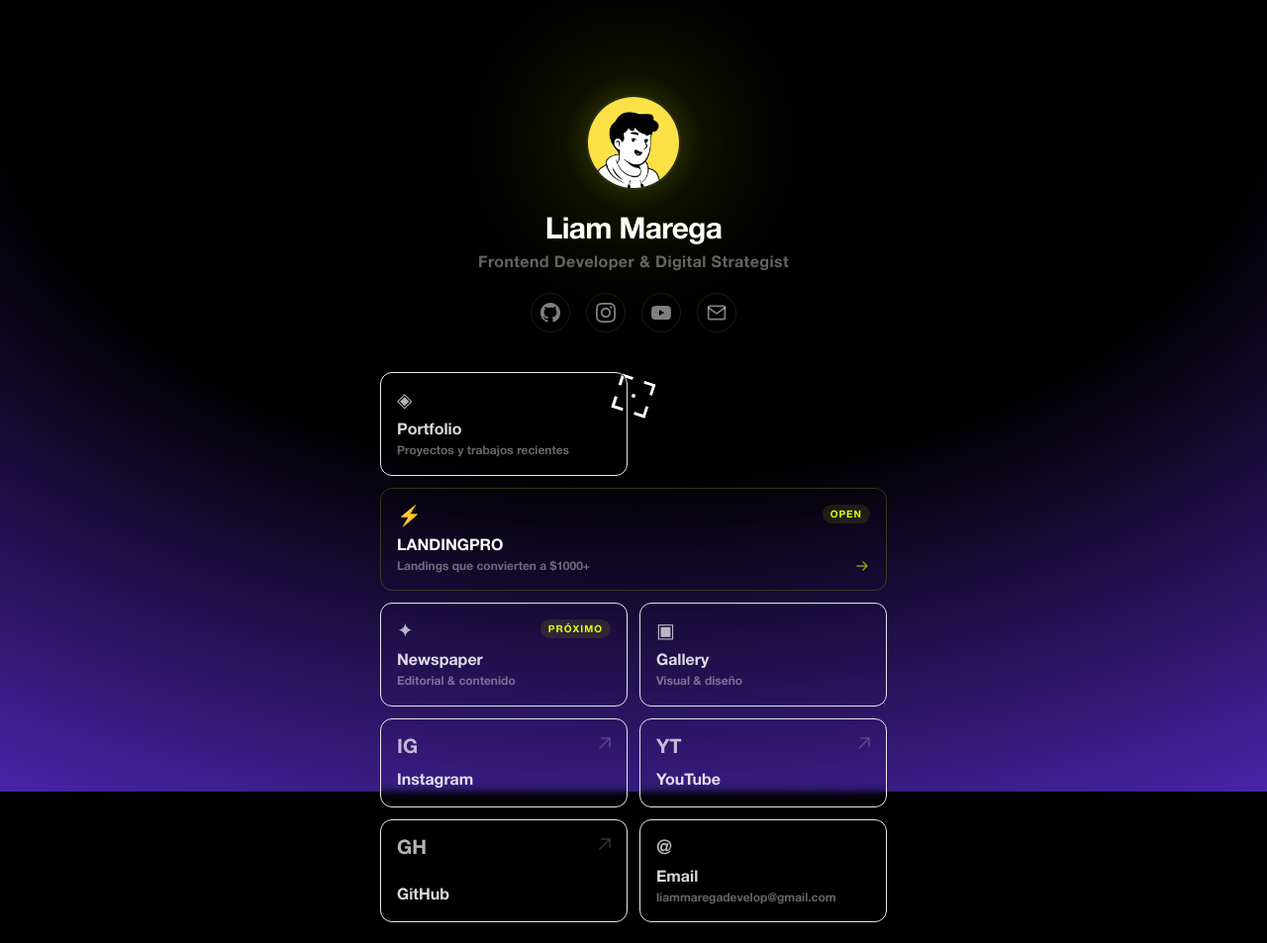
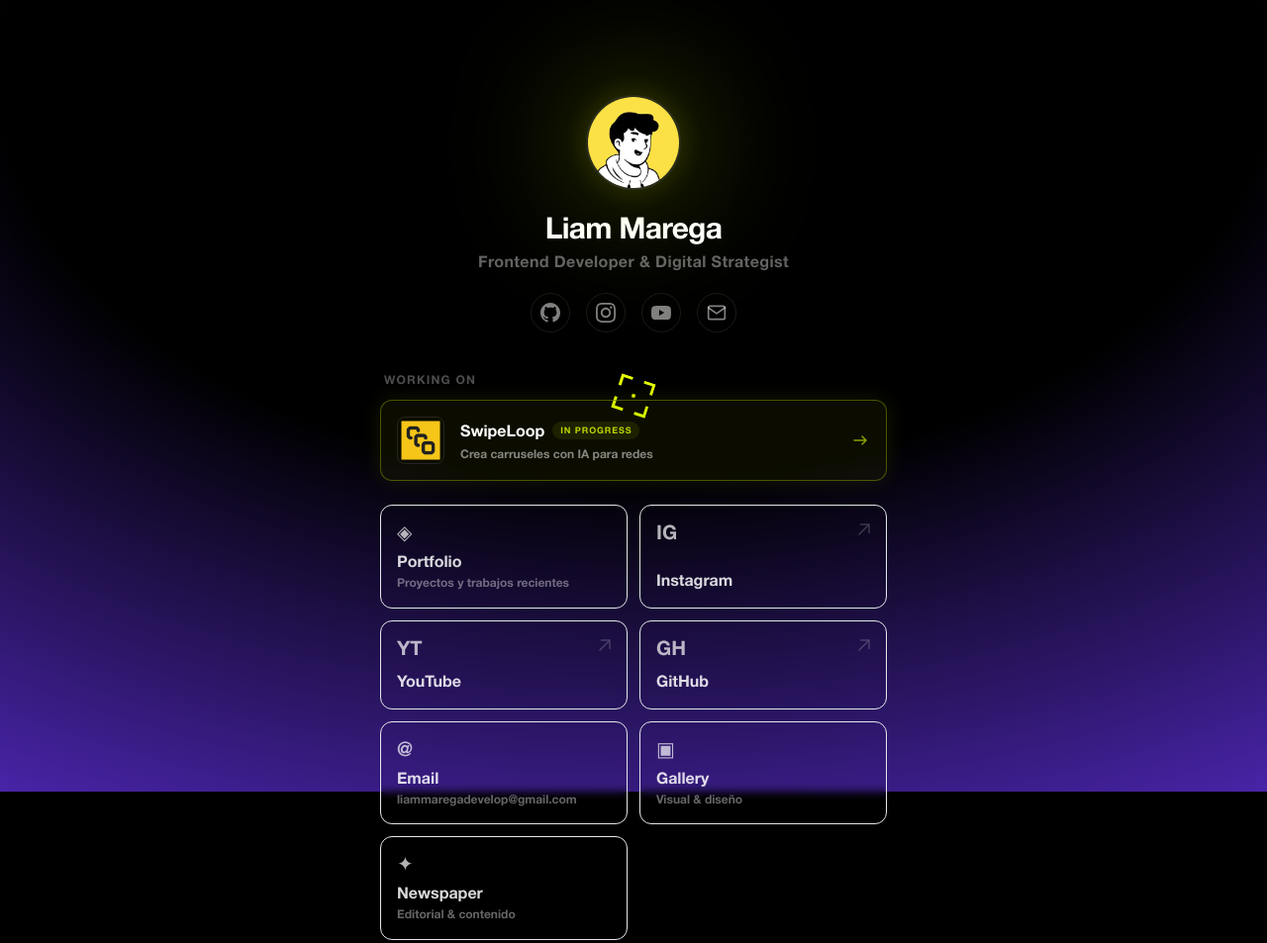
Before and after one commit to LiamMarega/astro-portolio, an Astro site: page / in a window 1280 px wide. Shown: the top 953 px of the page at 99% size. Built offline with nearby package versions, Linux system fonts and the light colour scheme; Astro itself is replaced by a stand-in of ours; animation ran at ten frames a second.

Commit message:
feat: add Working on section with SwipeLoop project and implement cursor color variable and structured data improvements

```diff
--- a/src/components/ui/TargetCursor.css
+++ b/src/components/ui/TargetCursor.css
@@ -7,6 +7,7 @@
   pointer-events: none;
   z-index: 9999;
   mix-blend-mode: difference;
+  --cursor-color: #fff;
 }
 
 .target-cursor-dot {
@@ -15,7 +16,7 @@
   top: 50%;
   width: 4px;
   height: 4px;
-  background: #fff;
+  background: var(--cursor-color);
   border-radius: 50%;
   transform: translate(-50%, -50%);
   will-change: transform;
@@ -27,7 +28,7 @@
   top: 50%;
   width: 12px;
   height: 12px;
-  border: 3px solid #fff;
+  border: 3px solid var(--cursor-color);
   will-change: transform;
 }
 
--- a/src/components/ui/TargetCursor.tsx
+++ b/src/components/ui/TargetCursor.tsx
@@ -8,6 +8,7 @@ export interface TargetCursorProps {
   hideDefaultCursor?: boolean;
   hoverDuration?: number;
   parallaxOn?: boolean;
+  color?: string;
 }
 
 const TargetCursor: React.FC<TargetCursorProps> = ({
@@ -15,7 +16,8 @@ const TargetCursor: React.FC<TargetCursorProps> = ({
   spinDuration = 2,
   hideDefaultCursor = true,
   hoverDuration = 0.2,
-  parallaxOn = true
+  parallaxOn = true,
+  color = '#E2FF00'
 }) => {
   const cursorRef = useRef<HTMLDivElement>(null);
   const cornersRef = useRef<NodeListOf<HTMLDivElement> | null>(null);
@@ -263,7 +265,7 @@ const TargetCursor: React.FC<TargetCursorProps> = ({
   if (isMobile) return null;
 
   return (
-    <div ref={cursorRef} className="target-cursor-wrapper">
+    <div ref={cursorRef} className="target-cursor-wrapper" style={{ '--cursor-color': color } as React.CSSProperties}>
       <div ref={dotRef} className="target-cursor-dot" />
       <div className="target-cursor-corner corner-tl" />
       <div className="target-cursor-corner corner-tr" />
--- a/src/layouts/LandingBuilderLayout.astro
+++ b/src/layouts/LandingBuilderLayout.astro
@@ -83,7 +83,7 @@ const canonicalURL = new URL(
     />
 
     <!-- JSON-LD Structured Data -->
-    <script
+    <script is:inline
       type="application/ld+json"
       set:html={JSON.stringify({
         "@context": "https://schema.org",
--- a/src/layouts/Layout.astro
+++ b/src/layouts/Layout.astro
@@ -83,6 +83,7 @@ const {
 
     <!-- Structured Data -->
     <script
+      is:inline
       type="application/ld+json"
       set:html={JSON.stringify({
         "@context": "https://schema.org",
--- a/src/layouts/LinktreeLayout.astro
+++ b/src/layouts/LinktreeLayout.astro
@@ -74,7 +74,7 @@ const ogImage = new URL(image, Astro.url).href;
     <meta name="twitter:creator" content="@liammarega" />
 
     <!-- Structured Data -->
-    <script
+    <script is:inline
       type="application/ld+json"
       set:html={JSON.stringify({
         "@context": "https://schema.org",
@@ -136,6 +136,19 @@ const ogImage = new URL(image, Astro.url).href;
     body {
       font-family: "HelveticaNeue", system-ui, sans-serif;
     }
+
+    /* Glow pulse animation for Working on section */
+    @keyframes glow-pulse {
+      0%, 100% {
+        box-shadow: 0 0 20px rgba(226, 255, 0, 0.08);
+      }
+      50% {
+        box-shadow: 0 0 28px rgba(226, 255, 0, 0.2);
+      }
+    }
+    .animate-glow-pulse {
+      animation: glow-pulse 3s ease-in-out infinite;
+    }
   </style>
 
   <script>
--- a/src/layouts/MinimalLayout.astro
+++ b/src/layouts/MinimalLayout.astro
@@ -72,7 +72,7 @@ const defaultSchema = {
     <meta name="twitter:image" content={ogImage} />
     <meta name="twitter:creator" content="@liammarega" />
 
-    <script
+    <script is:inline
       type="application/ld+json"
       set:html={JSON.stringify(schema ?? defaultSchema)}
     />
--- a/src/pages/index.astro
+++ b/src/pages/index.astro
@@ -4,7 +4,31 @@ import LinktreeHero from "../components/linktree/LinktreeHero.astro";
 import LinktreeGrid from "../components/linktree/LinktreeGrid.astro";
 import TargetCursor from "../components/ui/TargetCursor";
 
-const cards = [
+interface Project {
+  title: string;
+  url: string;
+  icon: string;
+  description?: string;
+  featured?: boolean;
+  badge?: string;
+  image?: boolean;
+  external?: boolean;
+  disabled?: boolean;
+}
+
+const workingOn: Project[] = [
+  {
+    title: "SwipeLoop",
+    url: "https://swipeloop.app",
+    icon: "/images/icons/swipeloop/icon.png",
+    description: "Crea carruseles con IA para redes",
+    featured: true,
+    badge: "IN PROGRESS",
+    image: true,
+  },
+];
+
+const cards: Project[] = [
   {
     title: "Portfolio",
     url: "/portfolio",
@@ -12,29 +36,15 @@ const cards = [
     description: "Proyectos y trabajos recientes",
     featured: false,
   },
-  {
-    title: "LANDINGPRO",
-    url: "/landing-builder",
-    icon: "⚡",
-    description: "Landings que convierten a $1000+",
-    featured: true,
-    badge: "OPEN",
-  },
-  {
-    title: "Newspaper",
-    url: "/newspaper",
-    icon: "✦",
-    description: "Editorial & contenido",
-    featured: false,
-    badge: "PRÓXIMO",
-  },
-  {
-    title: "Gallery",
-    url: "/gallery",
-    icon: "▣",
-    description: "Visual & diseño",
-    featured: false,
-  },
+  // {
+  //   title: "LANDINGPRO",
+  //   url: "/landing-builder",
+  //   icon: "⚡",
+  //   description: "Landings que convierten a $1000+",
+  //   featured: true,
+  //   badge: "OPEN",
+  // },
+
   {
     title: "Instagram",
     url: "https://instagram.com/liammdev",
@@ -63,6 +73,22 @@ const cards = [
     description: "liammaregadevelop@gmail.com",
     featured: false,
   },
+  {
+    title: "Gallery",
+    url: "/gallery",
+    icon: "▣",
+    description: "Visual & diseño",
+    featured: false,
+    disabled: true,
+  },
+  {
+    title: "Newspaper",
+    url: "/newspaper",
+    icon: "✦",
+    description: "Editorial & contenido",
+    featured: false,
+    disabled: true,
+  },
 ];
 ---
 
@@ -76,6 +102,121 @@ const cards = [
     class="relative z-10 min-h-screen flex flex-col items-center px-4 py-14 sm:py-20"
   >
     <LinktreeHero />
+
+    <!-- Working on Section -->
+    <section class="w-full max-w-lg mb-6">
+      <p class="text-xs font-bold uppercase tracking-widest text-white/30 mb-3 ml-1">
+        Working on
+      </p>
+      <nav aria-label="Proyectos en desarrollo" class="grid grid-cols-1 gap-3">
+        {workingOn.map((project) => {
+          const isExternal = project.url.startsWith("http");
+          const isDisabled = project.disabled;
+
+          if (isDisabled) {
+            return (
+              <div
+                aria-label={`${project.title} - Coming soon`}
+                class="relative flex items-center gap-4 p-4 rounded-xl border border-white/10 bg-white/5 backdrop-blur-sm cursor-not-allowed opacity-40"
+              >
+                <!-- Icon -->
+                {project.image ? (
+                  <img
+                    src={project.icon}
+                    alt={`${project.title} icon`}
+                    width="48"
+                    height="48"
+                    class="w-12 h-12 rounded-lg object-cover border border-white/10"
+                  />
+                ) : (
+                  <span class="text-2xl text-white/40" aria-hidden="true">
+                    {project.icon}
+                  </span>
+                )}
+
+                <!-- Content -->
+                <div class="flex-1 min-w-0">
+                  <div class="flex items-center gap-2 mb-1">
+                    <p class="font-bold text-base text-white/50 truncate">
+                      {project.title}
+                    </p>
+                    <span class="text-[9px] font-bold uppercase tracking-widest text-white/40 bg-white/10 px-2 py-0.5 rounded-full">
+                      COMING SOON
+                    </span>
+                  </div>
+                  <p class="text-xs text-white/30 truncate">
+                    {project.description}
+                  </p>
+                </div>
+              </div>
+            );
+          }
+
+          return (
+            <a
+              href={project.url}
+              target={isExternal ? "_blank" : undefined}
+              rel={isExternal ? "noopener noreferrer" : undefined}
+              data-cursor-scale
+              aria-label={project.title}
+              class:list={[
+                "cursor-target group relative flex items-center gap-4 p-4 rounded-xl border border-[#E2FF00]/30 bg-[#E2FF00]/5 backdrop-blur-sm",
+                "hover:border-[#E2FF00]/60 hover:bg-[#E2FF00]/10 hover:shadow-[0_0_32px_rgba(226,255,0,0.15)]",
+                "transition-all duration-300 ease-out hover:-translate-y-0.5",
+                "focus-visible:outline-none focus-visible:ring-2 focus-visible:ring-[#E2FF00]/60",
+                "animate-glow-pulse"
+              ]}
+            >
+              <!-- Glow effect behind -->
+              <div class="absolute inset-0 rounded-xl bg-[#E2FF00]/5 blur-xl opacity-0 group-hover:opacity-100 transition-opacity duration-500" />
+
+              <!-- Icon -->
+              {project.image ? (
+                <img
+                  src={project.icon}
+                  alt={`${project.title} icon`}
+                  width="48"
+                  height="48"
+                  class="w-12 h-12 rounded-lg object-cover border border-white/10"
+                />
+              ) : (
+                <span class="text-2xl text-[#E2FF00]" aria-hidden="true">
+                  {project.icon}
+                </span>
+              )}
+
+              <!-- Content -->
+              <div class="flex-1 min-w-0">
+                <div class="flex items-center gap-2 mb-1">
+                  <p class="font-bold text-base text-white truncate">
+                    {project.title}
+                  </p>
+                  {project.badge && (
+                    <span class="text-[9px] font-bold uppercase tracking-widest text-[#E2FF00] bg-[#E2FF00]/10 px-2 py-0.5 rounded-full animate-pulse">
+                      {project.badge}
+                    </span>
+                  )}
+                </div>
+                <p class="text-xs text-white/50 truncate">
+                  {project.description}
+                </p>
+              </div>
+
+              <!-- Arrow -->
+              <svg
+                class="w-5 h-5 text-[#E2FF00]/60 group-hover:text-[#E2FF00] group-hover:translate-x-0.5 transition-all duration-200"
+                viewBox="0 0 20 20"
+                fill="none"
+                aria-hidden="true"
+              >
+                <path d="M4 10h12M12 6l4 4-4 4" stroke="currentColor" stroke-width="1.5" stroke-linecap="round" stroke-linejoin="round"/>
+              </svg>
+            </a>
+          );
+        })}
+      </nav>
+    </section>
+
     <LinktreeGrid cards={cards} />
 
     <footer class="mt-12 text-center">
```
Also changed, not shown: public/images/icons/swipeloop/icon.png (added), public/images/icons/swipeloop/icon.svg (added).
